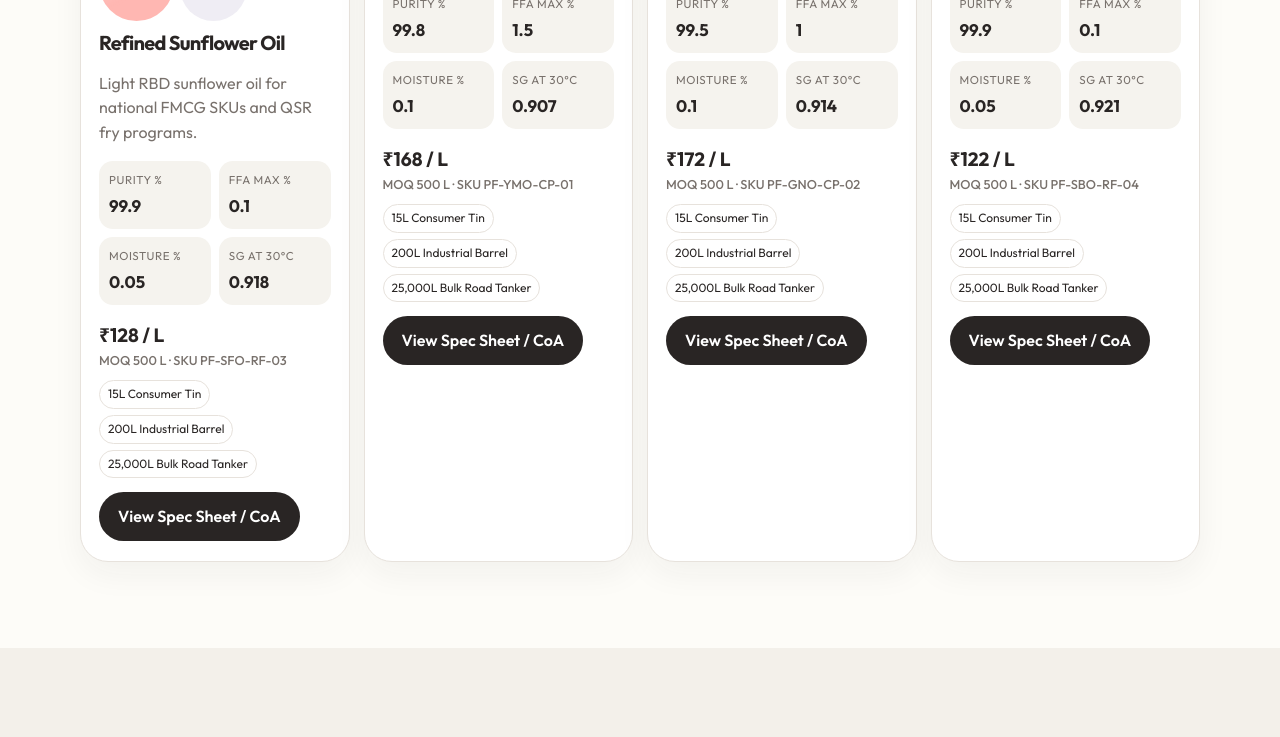
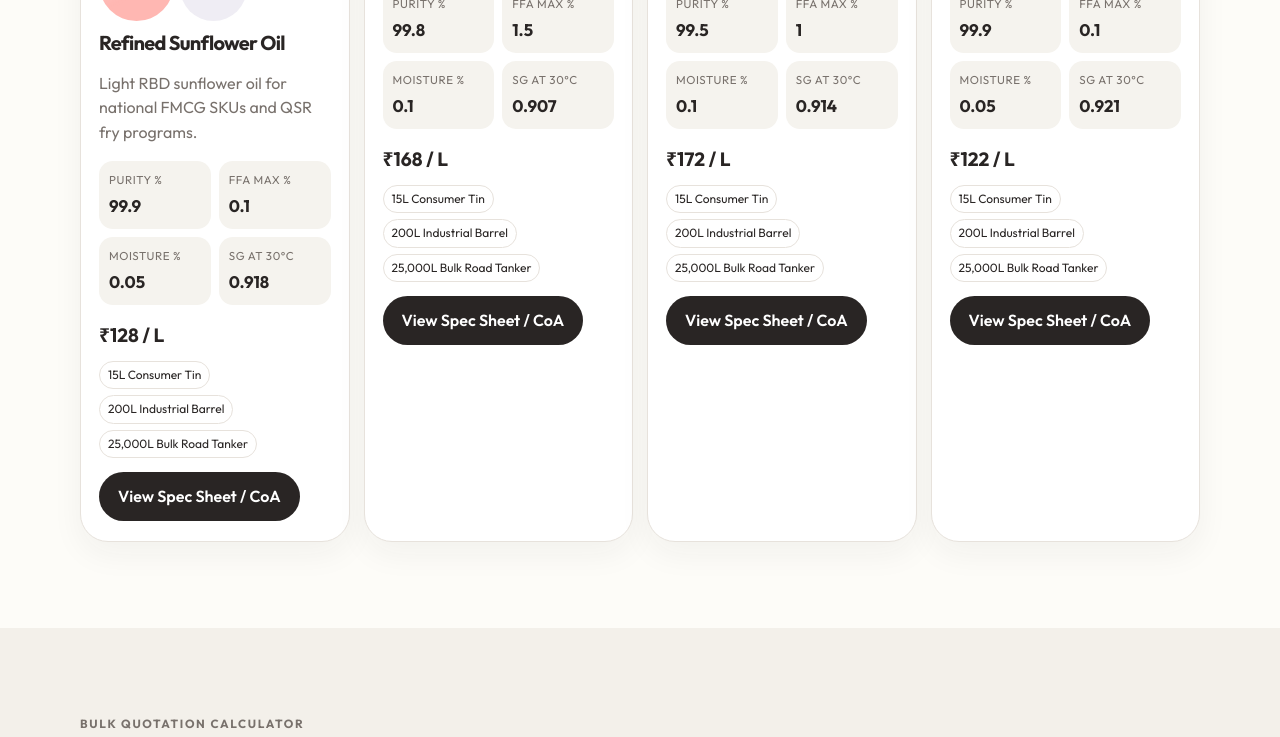
Before and after one commit to kartheeksiluveru/prime-fresh-oil-mills, a React (Vite) app: page / in a window 1280 px wide. Shown: the part 1780-2517 px from the top of the page. Built offline with nearby package versions, Linux system fonts and the light colour scheme.

Commit message:
Remove MOQ and SKU labels from catalog cards

```diff
--- a/src/components/Catalog.jsx
+++ b/src/components/Catalog.jsx
@@ -61,7 +61,6 @@ export default function Catalog({ onOpenSpecs }) {
                   </dl>
                   <p className="price">
                     {formatInr(product.basePricePerLiter)} / L
-                    <span>MOQ {product.moqLiters ?? 500} L · SKU {product.sku}</span>
                   </p>
                   <div className="pack-pills">
                     {(packs ?? []).map((item) =>
```
